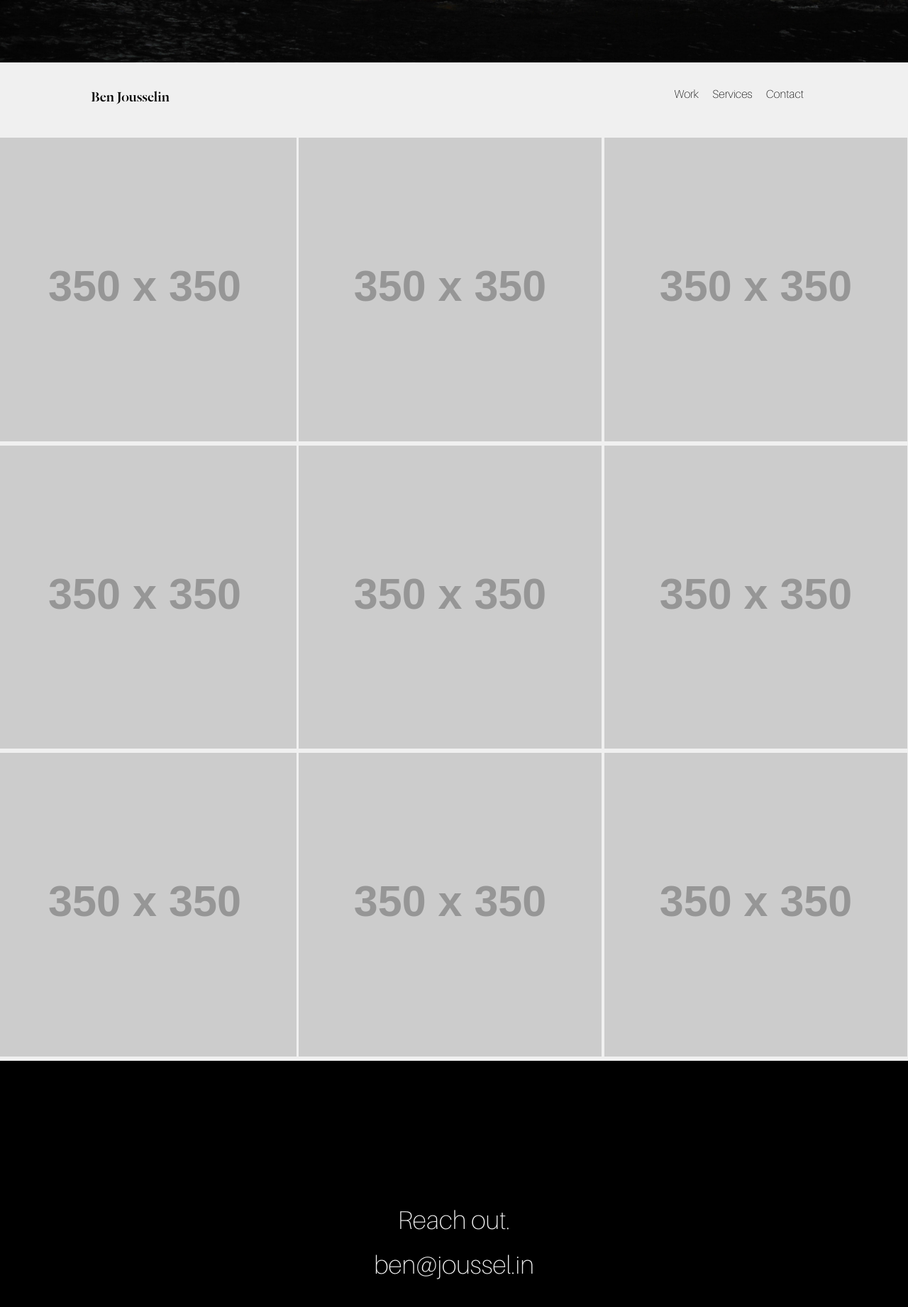
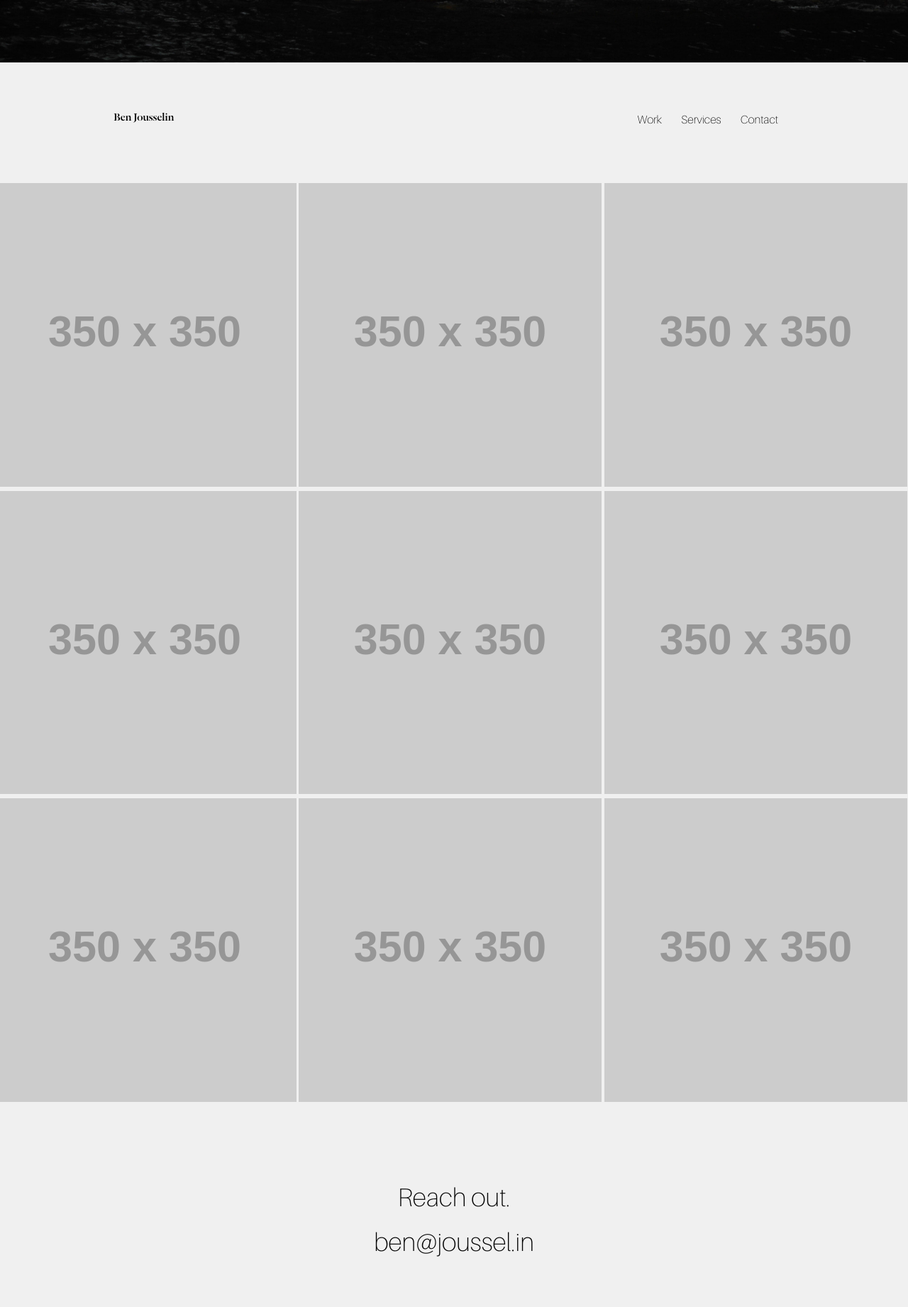
Before and after one commit to bjousselin/bjousselin.github.io, a plain HTML site: page index.html in a window 1280 px wide. Shown: the part 632-2474 px from the top of the page at 71% size. Drawn offline with nearby package versions, Linux system fonts and the light colour scheme; placeholder pictures from the web are drawn by us.

Commit message:
Tweaks in class
-fixed footer
-tweaked media queries
-aligneg nav

```diff
--- a/css/main.css
+++ b/css/main.css
@@ -54,12 +54,13 @@ strong {
 	 font-family: DalaFloda, serif;
 }
 
+
 /* end intro */
 
 /* start nav */
 
 .fixed-nav {
-	padding: 2em 0 2em 0;
+	padding: 2em 0;
 	background-color: #F0F0F0;
 	text-align: center;
 	clear: both;
@@ -68,30 +69,28 @@ strong {
 nav ul {
 	list-style: none;
 	margin: 0;
-	padding: 0;
+	padding: 2em;
 	display: block;
-	margin: 0 10% 0 10%;
+	margin: 0 10%;
 	text-align: center;
 }
 
 nav li {
-	padding: 0 0 .5em 0;
+	padding: .5em;
 	font-size: 1em;
 	text-align: center;
-	f
-
 }
 
 nav li a {
 	text-decoration: none;
 	color: #000000;
-	padding-right: 1.2em;
+	padding-right: 0.5em;
 }
 
 .nav-left {
 	text-decoration: none;
 	color: #ffffff;
-	font-size: 1.3em;
+	font-size: 1em;
 }
 
 header nav li a:hover {
@@ -151,10 +150,14 @@ header nav li a:hover {
 font-size: 1.5em;
 width: 100%;
 height: 9em;
-padding: 15% 0px 15% 0;
+padding: 3em 0 0 0;
 text-align: #a1a1a1;
+background-color: #F0F0F0;
 }
 
+.contact-text{
+	color: #000000;
+}
 /*end footer*/
 
 /* start media queries */
@@ -212,6 +215,16 @@ nav li a {
 	display: block;
 	clear: both;
 }
+
+.nav-right {
+	padding: .25em;
+}
+
+.contact-section {
+	height: 14em;
+	padding: 4em 0 0 0;
+}
+
 }
 
 @media only screen and (min-width: 45em) {
--- a/index.html
+++ b/index.html
@@ -114,8 +114,8 @@
 
 	<a name="contact"></a>
 	<section class= "contact-section">
-		<h2>Reach out.</h2>
-		<h2>ben@joussel.in</h2>
+		<h2 class="contact-text">Reach out.</h2>
+		<h2 class="contact-text">ben@joussel.in</h2>
 	</section>
 
  <script src="http://code.jquery.com/jquery-2.1.1.min.js"></script>
```
